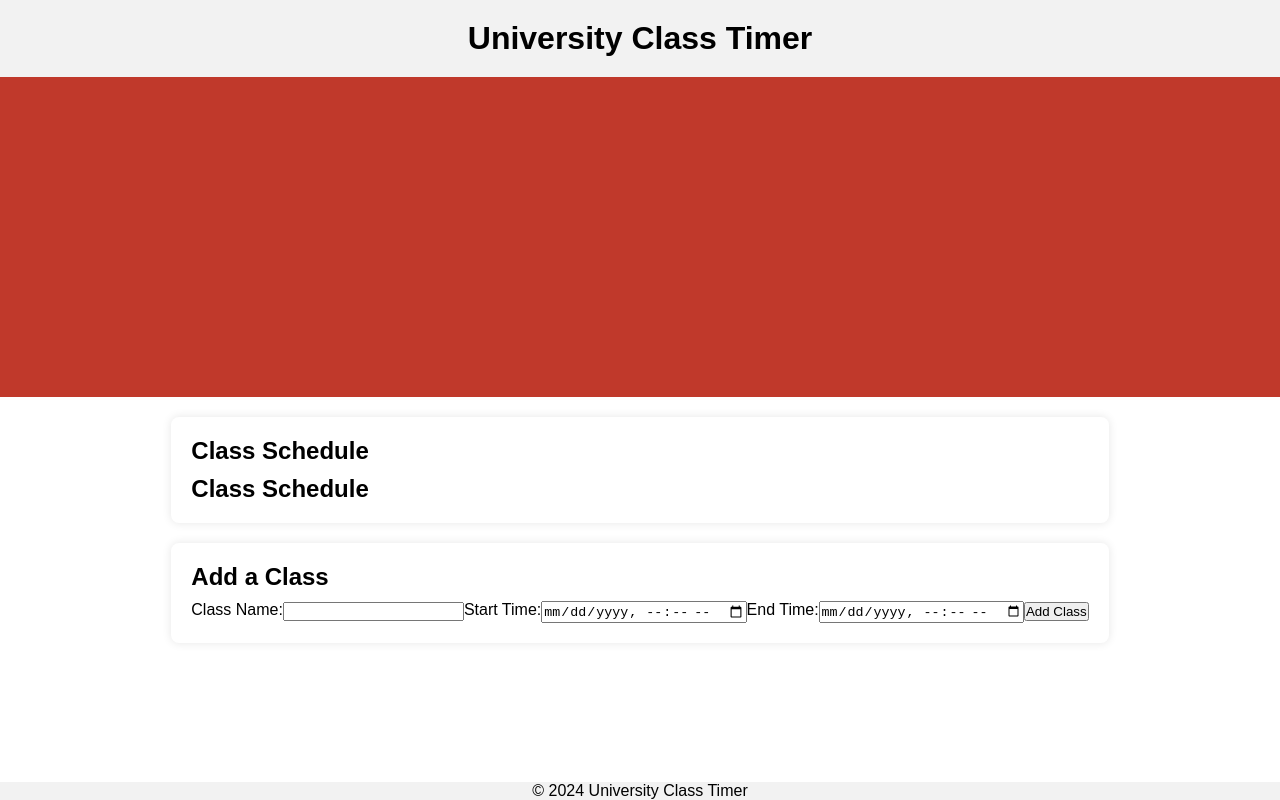
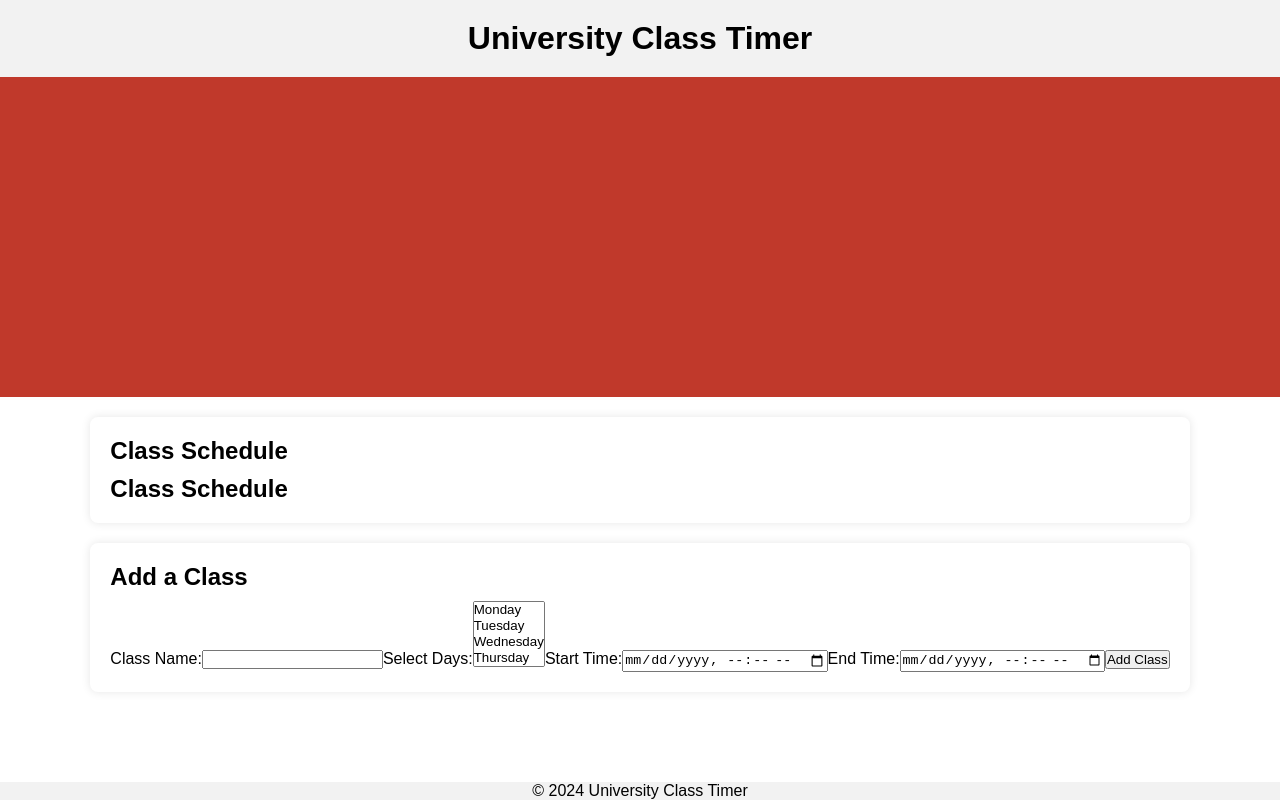
Before and after one commit to heyuday/timer, a React (Create React App) app: page / in a window 1280 px wide. Built offline with nearby package versions, Linux system fonts and the light colour scheme.

Commit message:
added the days dropdown

```diff
--- a/src/components/ClassForm.js
+++ b/src/components/ClassForm.js
@@ -3,15 +3,22 @@ import React, { useState } from 'react';
 
 const ClassForm = ({ addClass }) => {
   const [className, setClassName] = useState('');
+  const [days, setDays] = useState('');
   const [startTime, setStartTime] = useState('');
   const [endTime, setEndTime] = useState('');
 
   const handleSubmit = (e) => {
     e.preventDefault();
-    addClass({ className, startTime: new Date(startTime), endTime: new Date(endTime) });
+    addClass({ className, days, startTime: new Date(startTime), endTime: new Date(endTime) });
     setClassName('');
+    setDays([]);
     setStartTime('');
     setEndTime('');
+  };
+
+  const handleDaysChange = (e) => {
+    const selectedOptions = Array.from(e.target.selectedOptions, option => option.value);
+    setDays(selectedOptions);
   };
 
   return (
@@ -24,6 +31,23 @@ const ClassForm = ({ addClass }) => {
         onChange={(e) => setClassName(e.target.value)}
         required
       />
+      <label htmlFor="days">Select Days:</label>
+      <select
+        id="days"
+        name="days"
+        multiple
+        value={days}
+        onChange={handleDaysChange}
+        required
+      >
+        <option value="Monday">Monday</option>
+        <option value="Tuesday">Tuesday</option>
+        <option value="Wednesday">Wednesday</option>
+        <option value="Thursday">Thursday</option>
+        <option value="Friday">Friday</option>
+        <option value="Saturday">Saturday</option>
+        <option value="Sunday">Sunday</option>
+      </select>
       <label htmlFor="start-time">Start Time:</label>
       <input
         type="datetime-local"
```
Also changed, not shown: 1 other file (tests, documents, lock files or other folders).
